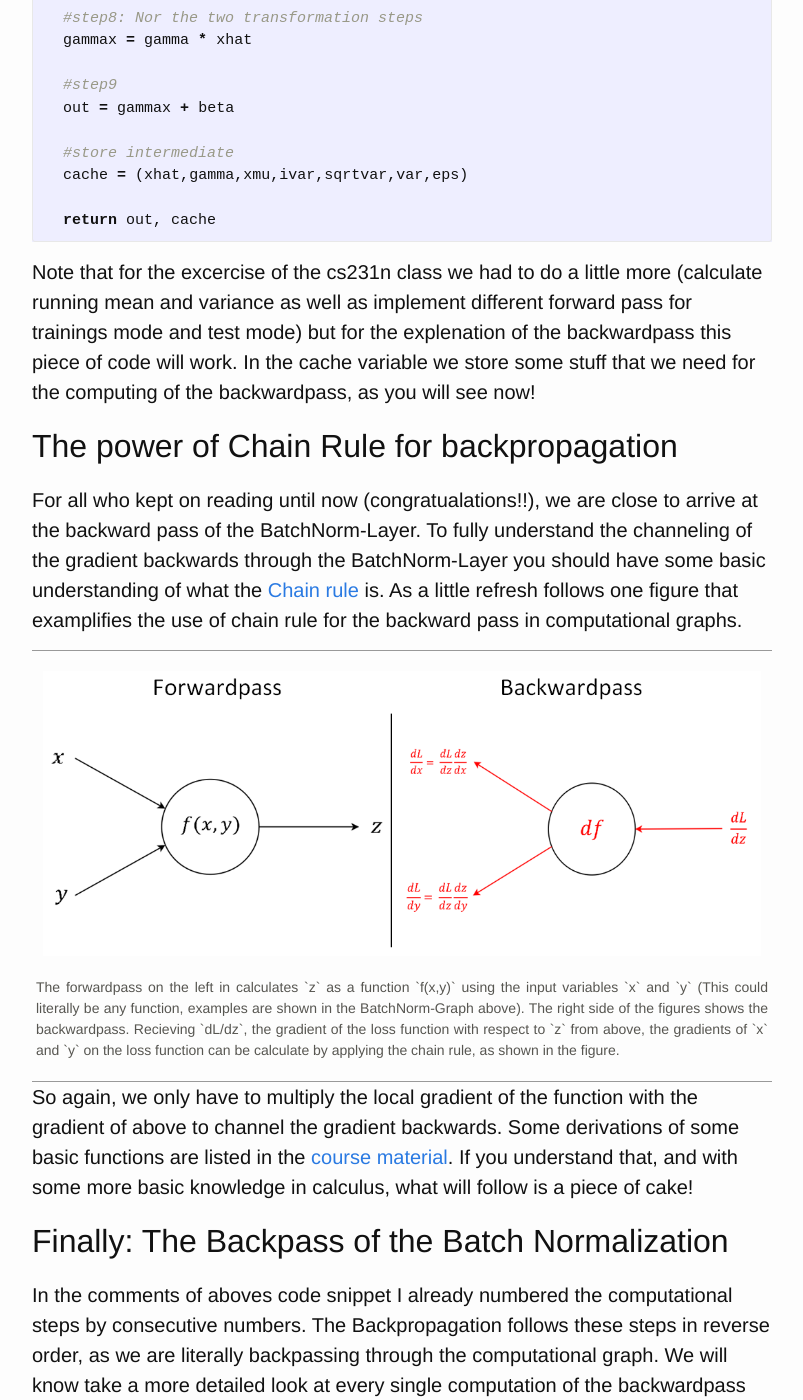
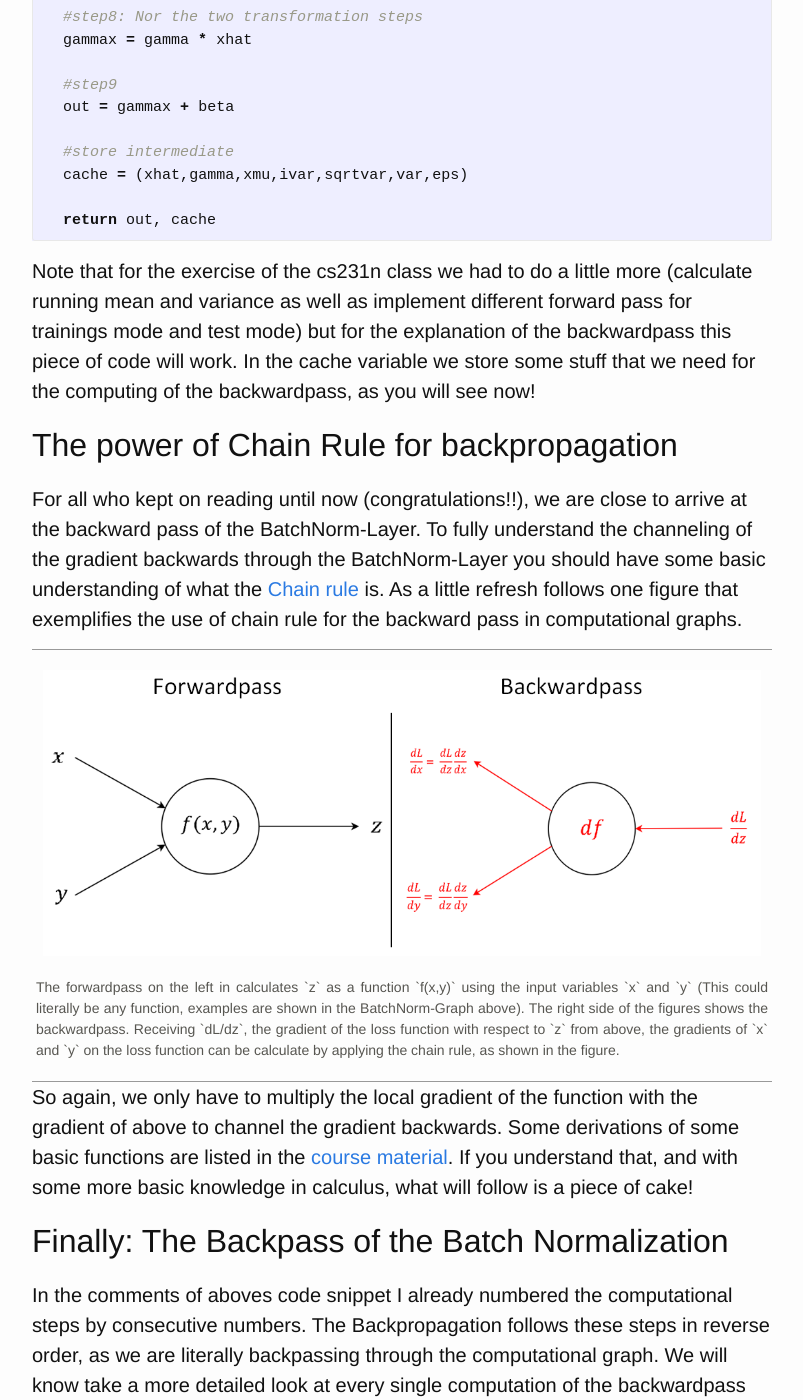
Before and after one commit to kratzert/kratzert.github.io, a Jekyll site: the page built from _posts/2016/2016-02-12-understanding-the-gradient-flow-through-the-batch-normalization-layer.markdown, in a window 1280 px wide and 1400 px high, scrolled down 3588 px. Shown: the whole window, without its empty margins (238-1041 px from the left). Built offline with Jekyll 4.4.1, drawn with Linux system fonts in a browser that asks for light colours; comment, search, counter and statistics services are not loaded; some of the changed text lies outside the part shown.

Commit message:
spell correction

````diff
--- a/_posts/2016/2016-02-12-understanding-the-gradient-flow-through-the-batch-normalization-layer.markdown
+++ b/_posts/2016/2016-02-12-understanding-the-gradient-flow-through-the-batch-normalization-layer.markdown
@@ -2,7 +2,7 @@
 layout: "post"
 title: "Understanding the backward pass through Batch Normalization Layer"
 date: "2016-02-12 13:54"
-excerpt: "An explenation of gradient flow through BatchNorm-Layer following the circuit represantation learned in Standfords class CS231n."
+excerpt: "An explanation of gradient flow through BatchNorm-Layer following the circuit representation learned in Standfords class CS231n."
 comments: true
 ---
 
@@ -33,7 +33,7 @@
 
 ## Computational Graph of Batch Normalization Layer
 
-I think one of the things I learned from the cs231n class that helped me most understanding backpropagation was the explenation through computational graphs. These Graphs are a good way to visualize the computational flow of fairly complex functions by small, piecewise differentiable subfunctions. For the BatchNorm-Layer it would look something like this:
+I think one of the things I learned from the cs231n class that helped me most understanding backpropagation was the explanation through computational graphs. These Graphs are a good way to visualize the computational flow of fairly complex functions by small, piecewise differentiable subfunctions. For the BatchNorm-Layer it would look something like this:
 
 <div class="fig figcenter fighighlight">
   <img src="/images/bn_backpass/BNcircuit.png">
@@ -83,17 +83,17 @@
   return out, cache
 ```
 
-Note that for the excercise of the cs231n class we had to do a little more (calculate running mean and variance as well as implement different forward pass for trainings mode and test mode) but for the explenation of the backwardpass this piece of code will work.
+Note that for the exercise of the cs231n class we had to do a little more (calculate running mean and variance as well as implement different forward pass for trainings mode and test mode) but for the explanation of the backwardpass this piece of code will work.
 In the cache variable we store some stuff that we need for the computing of the backwardpass, as you will see now!
 
 ## The power of Chain Rule for backpropagation
 
-For all who kept on reading until now (congratualations!!), we are close to arrive at the backward pass of the BatchNorm-Layer.
-To fully understand the channeling of the gradient backwards through the BatchNorm-Layer you should have some basic understanding of what the [Chain rule](https://en.wikipedia.org/wiki/Chain_rule) is. As a little refresh follows one figure that examplifies the use of chain rule for the backward pass in computational graphs.
+For all who kept on reading until now (congratulations!!), we are close to arrive at the backward pass of the BatchNorm-Layer.
+To fully understand the channeling of the gradient backwards through the BatchNorm-Layer you should have some basic understanding of what the [Chain rule](https://en.wikipedia.org/wiki/Chain_rule) is. As a little refresh follows one figure that exemplifies the use of chain rule for the backward pass in computational graphs.
 
 <div class="fig figcenter fighighlight">
   <img src="/images/bn_backpass/chainrule_example.PNG">
-  <div class="figcaption"><br>The forwardpass on the left in calculates `z` as a function `f(x,y)` using the input variables `x` and `y` (This could literally be any function, examples are shown in the BatchNorm-Graph above). The right side of the figures shows the backwardpass. Recieving `dL/dz`, the gradient of the loss function with respect to `z` from above, the gradients of `x` and `y` on the loss function can be calculate by applying the chain rule, as shown in the figure.<br>
+  <div class="figcaption"><br>The forwardpass on the left in calculates `z` as a function `f(x,y)` using the input variables `x` and `y` (This could literally be any function, examples are shown in the BatchNorm-Graph above). The right side of the figures shows the backwardpass. Receiving `dL/dz`, the gradient of the loss function with respect to `z` from above, the gradients of `x` and `y` on the loss function can be calculate by applying the chain rule, as shown in the figure.<br>
   </div>
 </div>
 
@@ -107,7 +107,7 @@
 
 <div class="fig figcenter fighighlight">
   <img src="/images/bn_backpass/step9.png">
-  <div class="figcaption"><br>Backwardpass through the last summation gate of the BatchNorm-Layer. Enclosured in brackets I put the dimensions of Input/Output<br>
+  <div class="figcaption"><br>Backwardpass through the last summation gate of the BatchNorm-Layer. Enclosed in brackets I put the dimensions of Input/Output<br>
   </div>
 </div>
 Recall that the derivation of a function `f = x + y` with respect to any of these two variables is `1`. This means to channel a gradient through a summation gate, we only need to multiply by `1`. And because the summation of `beta` during the forward pass is a row-wise summation, during the backward pass we need to sum up the gradient over all of its columns (take a look at the dimensions). So after the first step of backpropagation we already got the gradient for one learnable parameter: `beta`
@@ -125,7 +125,7 @@
 
 <div class="fig figcenter fighighlight">
   <img src="/images/bn_backpass/step7.png">
-  <div class="figcaption"><br>This step during the forward pass was the final step of the normalization combining the two branches (nominator and denominator) of the computational graph. During the backward pass we will calculate the gradients that will flow seperatly through these two branches backwards.<br>
+  <div class="figcaption"><br>This step during the forward pass was the final step of the normalization combining the two branches (nominator and denominator) of the computational graph. During the backward pass we will calculate the gradients that will flow separately through these two branches backwards.<br>
   </div>
 </div>
 It's basically the exact same operation, so lets not waste much time and continue. The two needed variables `xmu` and `ivar` for this step are also stored `cache` variable we pass to the backprop function. (And again: This is one of the main advantages of computational graphs. Splitting complex functions into a handful of simple basic operations. And like this you have a lot of repetitions!)
@@ -146,7 +146,7 @@
   <div class="figcaption"><br>Again "one input-one output". This node calculates during the forward pass the denominator of the normalization.<br>
   </div>
 </div>
-The derivation of the local gradient is little magic and should need no explenation. `var` and `eps` are also passed in the `cache`. No more words to lose!
+The derivation of the local gradient is little magic and should need no explanation. `var` and `eps` are also passed in the `cache`. No more words to lose!
 
 ### Step 4
 
@@ -170,10 +170,10 @@
 
 <div class="fig figcenter fighighlight">
   <img src="/images/bn_backpass/step2.png">
-  <div class="figcaption"><br>Now this looks like a more fun gate! two inputs-two outputs! This node substracts the per-feature mean row-wise of each trainings example `n for n in [1...N]` during the forward pass.<br>
+  <div class="figcaption"><br>Now this looks like a more fun gate! two inputs-two outputs! This node subtracts the per-feature mean row-wise of each trainings example `n for n in [1...N]` during the forward pass.<br>
   </div>
 </div>
-Okay lets see. One of the definitions of backprogatation and computational graphs is, that whenever we have two gradients coming to one node, we simply add them up. Knowing this, the rest is little magic as the local gradient for a substraction is as hard to derive as for a summation. Note that for `mu` we have to sum up the gradients over the dimension `N` (as we did before for `gamma` and `beta`).
+Okay lets see. One of the definitions of backprogatation and computational graphs is, that whenever we have two gradients coming to one node, we simply add them up. Knowing this, the rest is little magic as the local gradient for a subtraction is as hard to derive as for a summation. Note that for `mu` we have to sum up the gradients over the dimension `N` (as we did before for `gamma` and `beta`).
 
 ### Step 1
 <div class="fig figcenter fighighlight">
````
Also changed, not shown: other parts of _posts/2016/2016-02-12-understanding-the-gradient-flow-through-the-batch-normalization-layer.markdown (+8 -8 lines).
